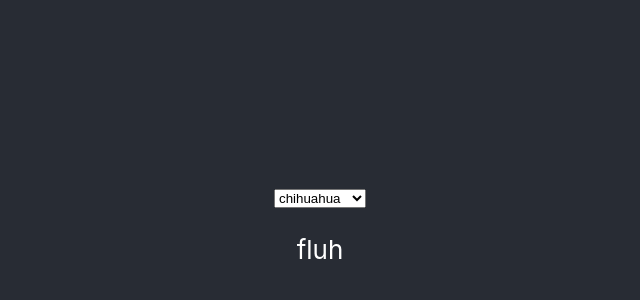
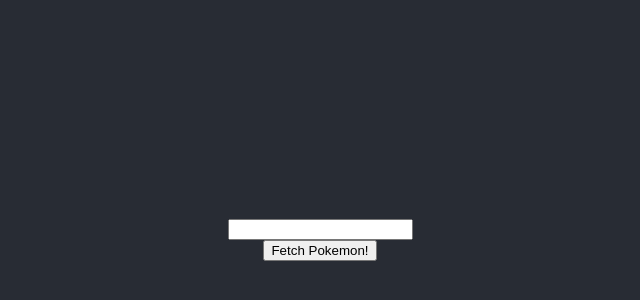
Before and after one commit to dpcairns/person-list, a React (Create React App) app: page / in a window 1280 px wide. Shown: the part 160-460 px from the top of the page, without its empty margins (320-960 px from the left). Built offline with nearby package versions, Linux system fonts and the light colour scheme.

Commit message:
add click handler

```diff
--- a/package.json
+++ b/package.json
@@ -8,7 +8,8 @@
     "@testing-library/user-event": "^7.2.1",
     "react": "^16.13.1",
     "react-dom": "^16.13.1",
-    "react-scripts": "3.4.1"
+    "react-scripts": "3.4.1",
+    "superagent": "^5.3.1"
   },
   "scripts": {
     "start": "react-scripts start",
--- a/src/App.js
+++ b/src/App.js
@@ -1,67 +1,25 @@
 import React from 'react';
 import styles from './App.module.css';
-import PersonList from './PersonList.js';
-import Counter from './Counter.js';
-import Form from './Form.js';
-import DropdownFilter from './DropdownFilter.js';
-import DogList from './DogList.js';
-
-const names = [
-  'Abba',
-  'Bob',
-  'Cat',
-  'Diego',
-  'Evan'
-]
-
-const names2 = [
-  'Al',
-  'Ba',
-  'Co',
-  'Do',
-  'Ev'
-]
-
-const options = [
-  'chihuahua',
-  'labradoodle',
-  'st bernard',
-  'poodle'
-];
-
-const dogs = [
-  {
-      type: 'chihuahua',
-      name: 'fluh',
-      age: 5,
-  },
-  {
-      type: 'labradoodle',
-      name: 'momo',
-      age: 2,
-  },
-  {
-      type: 'st bernard',
-      name: 'slobber',
-      age: 9,
-  },
-  {
-      type: 'poodle',
-      name: 'slobber jr',
-      age: 1,
-  },
-      {
-      type: 'st bernard',
-      name: 'ignacious',
-      age: 3,
-  },
-]
-
+// 1) import superagent
+import request from 'superagent';
 
 // props are how parent components talk to child components -- we "pass" props from parents to children
 class App extends React.Component {
   state = {
-    filter: 'chihuahua'
+    search: '',
+    isLoading: false,
+    pokeState: []
+  }
+
+  handleClick = async () => {
+    // 4) go hit the api and get the data
+    this.setState({ isLoading: true })
+    const data = await request.get(`https://alchemy-pokedex.herokuapp.com/api/pokedex?perPage=1000&pokemon=${this.state.search}`);
+
+    this.setState({
+      pokeState: data.body.results,
+      isLoading: false,
+     })
   }
 
   handleDogType = (e) => {
@@ -69,14 +27,19 @@
 
     this.setState({ filter: type })
   }
-
   render() {
-    const filteredDogs = dogs.filter(dog => dog.type === this.state.filter)
-
     return (
-        <header className={styles.Box}>
-          <DropdownFilter options={options} handleDogType={this.handleDogType} />
-          <DogList dogs={filteredDogs} />
+        <header className={this.state.isRed
+          ? styles.RedBox
+          : styles.Box
+          }>
+          <input onChange={(e) => this.setState({ search: e.target.value})} />
+          <button onClick={this.handleClick}>Fetch Pokemon!</button>
+          {
+            this.state.isLoading
+              ? <p className={styles.spin}>LOADING</p>
+              : this.state.pokeState.map(poke => <p>{poke.pokemon} : { poke.defense} </p>)
+          }
         </header>
     );
   }
--- a/src/App.module.css
+++ b/src/App.module.css
@@ -24,8 +24,23 @@
   color: white;
 }
 
+.RedBox {
+  background-color: crimson;
+  min-height: 100vh;
+  display: flex;
+  flex-direction: column;
+  align-items: center;
+  justify-content: center;
+  font-size: calc(10px + 2vmin);
+  color: white;
+}
+
 .App-link {
   color: #61dafb;
+}
+
+.spin {
+  animation: App-logo-spin infinite .2s linear;
 }
 
 @keyframes App-logo-spin {
```
Also changed, not shown: 1 other file (tests, documents, lock files or other folders).
